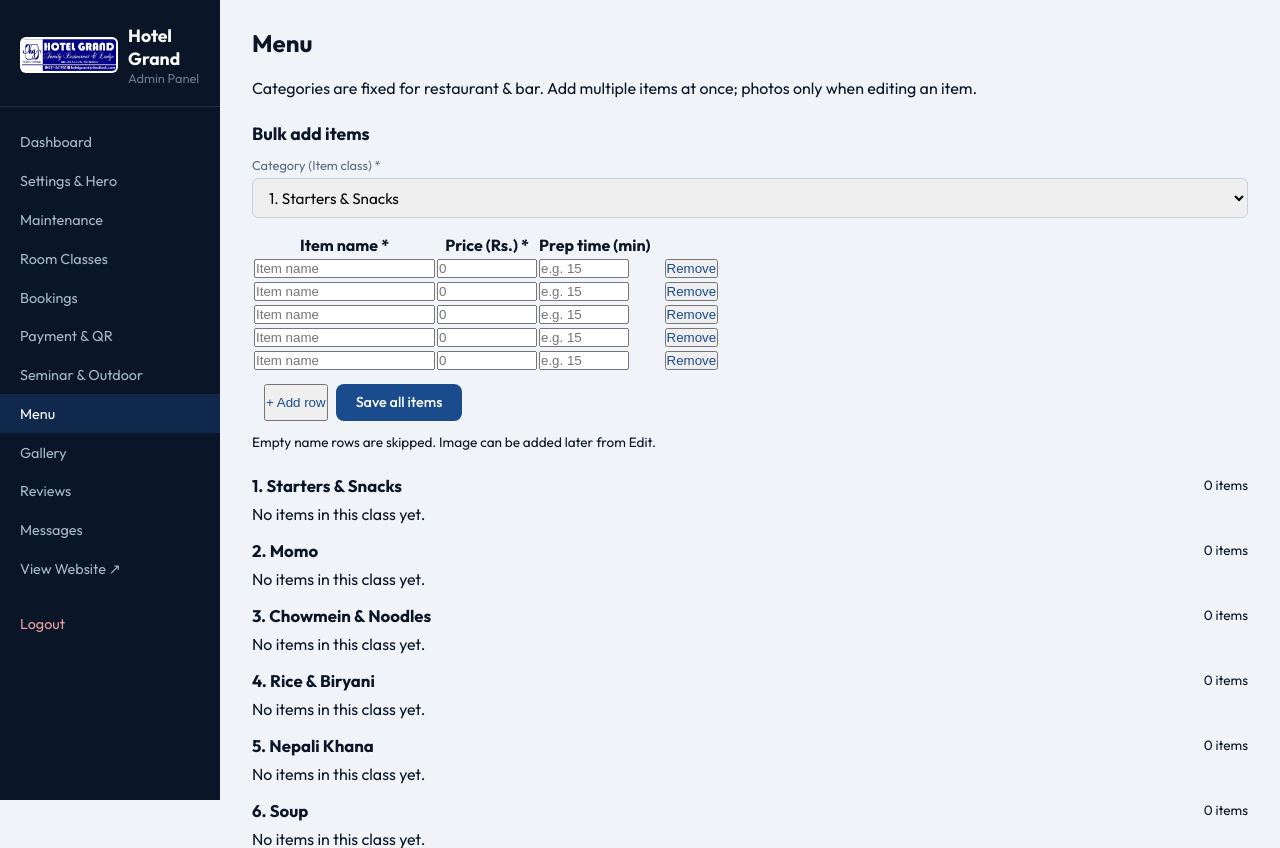
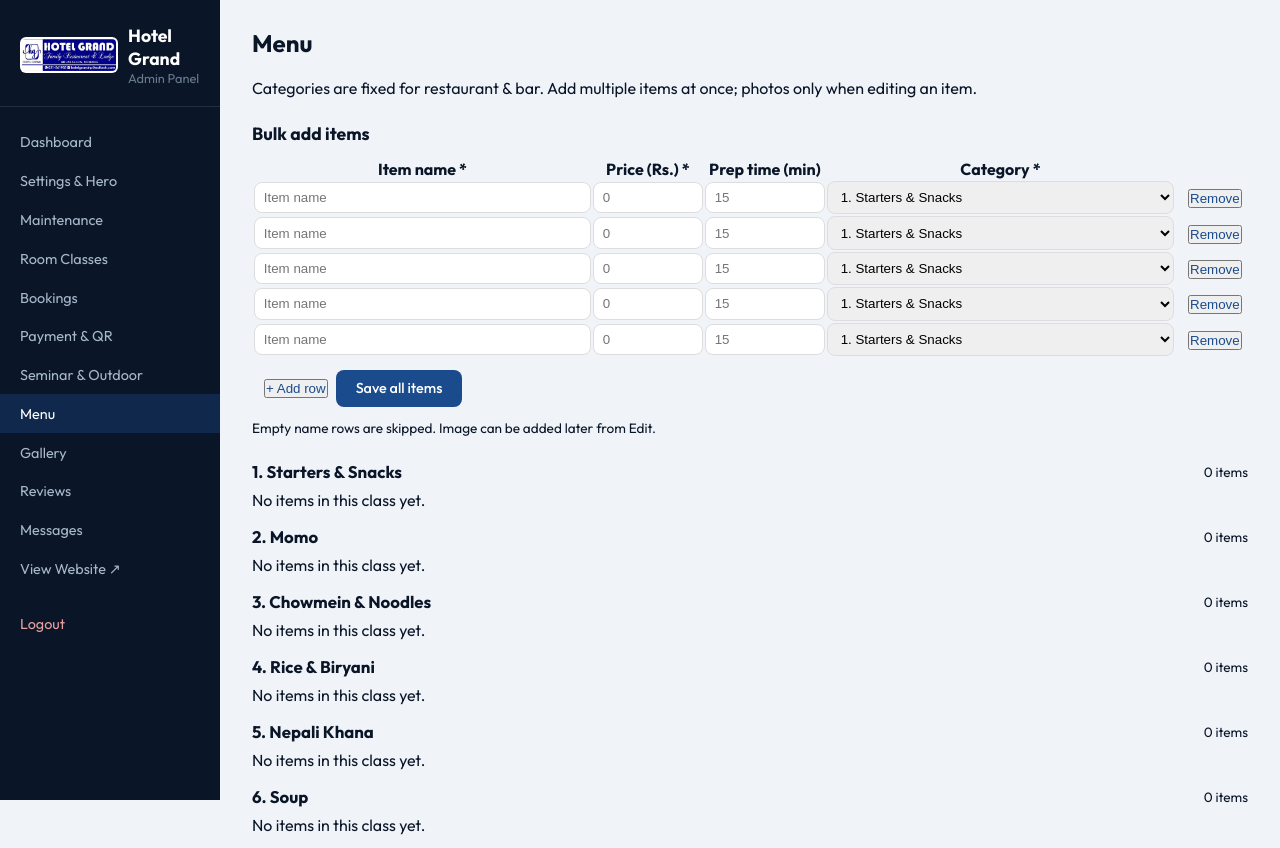
Before and after one commit to argonbhujel1/hotelgrandpublic, a Flask app: page /admin/menu in a window 1280 px wide. Shown: the top 848 px of the page. Run offline with Flask 3, Linux system fonts and the light colour scheme; the visitor is signed in with stand-in values (Sample User, id 1); data comes from the database, SQL or seed files in the repository; data that the repository does not hold is empty; some libraries are stand-ins or nearby versions.

Commit message:
final day update

```diff
--- a/hotel_site/routes/admin.py
+++ b/hotel_site/routes/admin.py
@@ -667,18 +667,26 @@ def menu_item():
 @admin_bp.route("/menu/item/bulk", methods=["POST"])
 @admin_required
 def menu_item_bulk():
-    """Add multiple items at once (name, price, prep time). No image on bulk."""
-    cat_id = int(request.form.get("category_id", 0) or 0)
+    """Add multiple items at once (name, price, prep time, category per row). No image on bulk."""
     names = request.form.getlist("names[]") or request.form.getlist("names")
     prices = request.form.getlist("prices[]") or request.form.getlist("prices")
     preps = request.form.getlist("prep_times[]") or request.form.getlist("prep_times")
-    if not cat_id:
-        flash("Select a category.", "error")
-        return redirect(url_for("admin.menu"))
+    cat_ids = request.form.getlist("category_ids[]") or request.form.getlist("category_ids")
+    # Fallback: single category for all rows (legacy)
+    fallback_cat = int(request.form.get("category_id", 0) or 0)
     added = 0
     for i, name in enumerate(names):
         name = (name or "").strip()
         if not name:
+            continue
+        try:
+            if i < len(cat_ids) and cat_ids[i]:
+                cat_id = int(cat_ids[i])
+            else:
+                cat_id = fallback_cat
+        except (TypeError, ValueError):
+            cat_id = fallback_cat
+        if not cat_id:
             continue
         try:
             price = float(prices[i]) if i < len(prices) and prices[i] not in (None, "") else 0
@@ -706,7 +714,7 @@ def menu_item_bulk():
         db.session.commit()
         flash(f"{added} menu item(s) added. Add photos from Edit if needed.", "success")
     else:
-        flash("No items to add (empty names).", "error")
+        flash("No items to add (empty names or missing category).", "error")
     return redirect(url_for("admin.menu"))
 
 
--- a/hotel_site/templates/admin/menu.html
+++ b/hotel_site/templates/admin/menu.html
@@ -9,37 +9,37 @@
   <h2 style="font-size:1.1rem;margin-bottom:.75rem">Bulk add items</h2>
   <form method="post" action="{{ url_for('admin.menu_item_bulk') }}">
     <input type="hidden" name="csrf_token" value="{{ csrf_token() }}">
-    <div class="form-group">
-      <label>Category (Item class) *</label>
-      <select name="category_id" required>
-        {% for c in categories %}
-        <option value="{{ c.id }}">{{ c.sort_order }}. {{ c.name }}</option>
-        {% endfor %}
-      </select>
-    </div>
-    <div class="table-wrap" style="margin:.75rem 0">
-      <table class="data" id="bulkRows">
+    <div class="table-wrap" style="margin:.75rem 0;overflow-x:auto">
+      <table class="data" id="bulkRows" style="min-width:640px;width:100%">
         <thead>
           <tr>
-            <th>Item name *</th>
-            <th>Price (Rs.) *</th>
-            <th>Prep time (min)</th>
-            <th></th>
+            <th style="min-width:180px">Item name *</th>
+            <th style="width:110px">Price (Rs.) *</th>
+            <th style="width:120px">Prep time (min)</th>
+            <th style="min-width:180px">Category *</th>
+            <th style="width:70px"></th>
           </tr>
         </thead>
         <tbody>
           {% for _ in range(5) %}
           <tr class="bulk-row">
-            <td><input name="names[]" placeholder="Item name" style="width:100%"></td>
-            <td><input name="prices[]" type="number" step="1" min="0" placeholder="0" style="width:100px"></td>
-            <td><input name="prep_times[]" type="number" step="1" min="0" placeholder="e.g. 15" style="width:90px"></td>
+            <td><input name="names[]" placeholder="Item name" style="width:100%;padding:.45rem .55rem;border:1px solid #ddd;border-radius:8px"></td>
+            <td><input name="prices[]" type="number" step="1" min="0" placeholder="0" style="width:100%;padding:.45rem .55rem;border:1px solid #ddd;border-radius:8px"></td>
+            <td><input name="prep_times[]" type="number" step="1" min="0" placeholder="15" style="width:100%;padding:.45rem .55rem;border:1px solid #ddd;border-radius:8px"></td>
+            <td>
+              <select name="category_ids[]" required style="width:100%;padding:.45rem .55rem;border:1px solid #ddd;border-radius:8px">
+                {% for c in categories %}
+                <option value="{{ c.id }}">{{ c.sort_order }}. {{ c.name }}</option>
+                {% endfor %}
+              </select>
+            </td>
             <td><button type="button" class="btn-link" onclick="this.closest('tr').remove()">Remove</button></td>
           </tr>
           {% endfor %}
         </tbody>
       </table>
     </div>
-    <div style="display:flex;gap:.5rem;flex-wrap:wrap;margin-bottom:.75rem">
+    <div style="display:flex;gap:.5rem;flex-wrap:wrap;margin-bottom:.75rem;align-items:center">
       <button type="button" class="btn-link" onclick="addBulkRow()">+ Add row</button>
       <button type="submit" class="btn-primary">Save all items</button>
     </div>
@@ -124,13 +124,16 @@
 {% endfor %}
 
 <script>
+var CAT_OPTIONS = `{% for c in categories %}<option value="{{ c.id }}">{{ c.sort_order }}. {{ c.name }}</option>{% endfor %}`;
 function addBulkRow() {
   var tbody = document.querySelector('#bulkRows tbody');
   var tr = document.createElement('tr');
   tr.className = 'bulk-row';
-  tr.innerHTML = '<td><input name="names[]" placeholder="Item name" style="width:100%"></td>' +
-    '<td><input name="prices[]" type="number" step="1" min="0" placeholder="0" style="width:100px"></td>' +
-    '<td><input name="prep_times[]" type="number" step="1" min="0" placeholder="e.g. 15" style="width:90px"></td>' +
+  tr.innerHTML =
+    '<td><input name="names[]" placeholder="Item name" style="width:100%;padding:.45rem .55rem;border:1px solid #ddd;border-radius:8px"></td>' +
+    '<td><input name="prices[]" type="number" step="1" min="0" placeholder="0" style="width:100%;padding:.45rem .55rem;border:1px solid #ddd;border-radius:8px"></td>' +
+    '<td><input name="prep_times[]" type="number" step="1" min="0" placeholder="15" style="width:100%;padding:.45rem .55rem;border:1px solid #ddd;border-radius:8px"></td>' +
+    '<td><select name="category_ids[]" required style="width:100%;padding:.45rem .55rem;border:1px solid #ddd;border-radius:8px">' + CAT_OPTIONS + '</select></td>' +
     '<td><button type="button" class="btn-link" onclick="this.closest(\'tr\').remove()">Remove</button></td>';
   tbody.appendChild(tr);
 }
```
